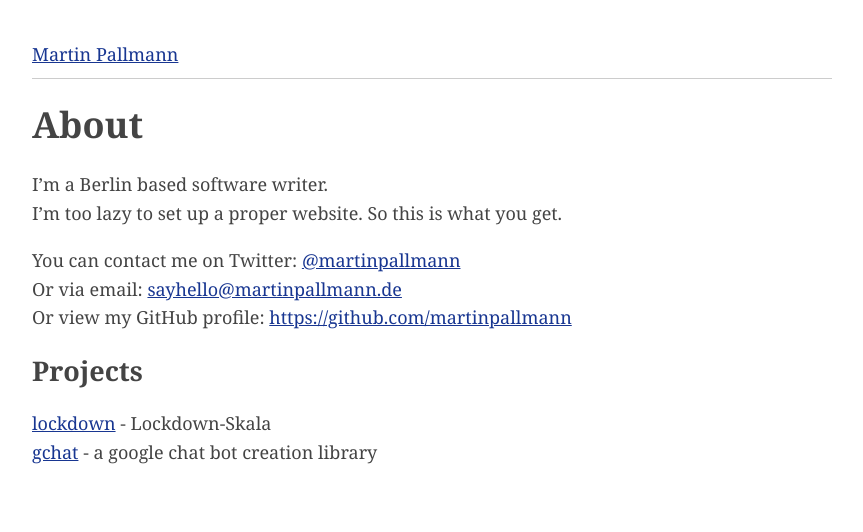
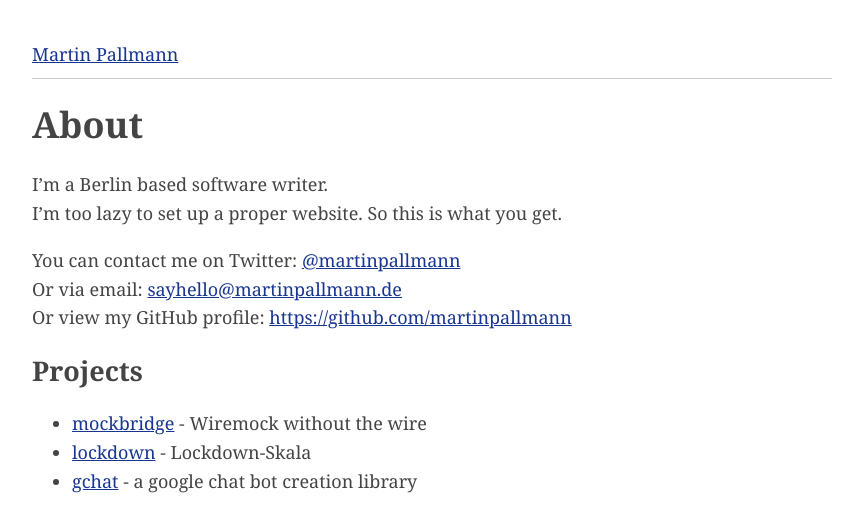
Before and after one commit to martinpallmann/martinpallmann.github.io, a Jekyll site: the page built from index.md, in a window 1280 px wide. Shown: the top 532 px of the page, without its empty margins (208-1071 px from the left). Built offline with Jekyll 4.4.1, drawn with Linux system fonts in a browser that asks for light colours.

Commit message:
Add mockbridge

```diff
--- a/index.md
+++ b/index.md
@@ -11,5 +11,6 @@
 
 ## Projects
 
-[lockdown](/covid-19/lockdown) - Lockdown-Skala
-[gchat](/gchat/) - a google chat bot creation library
+- [mockbridge](/mockbridge/) - Wiremock without the wire
+- [lockdown](/covid-19/lockdown) - Lockdown-Skala
+- [gchat](/gchat/) - a google chat bot creation library
```
